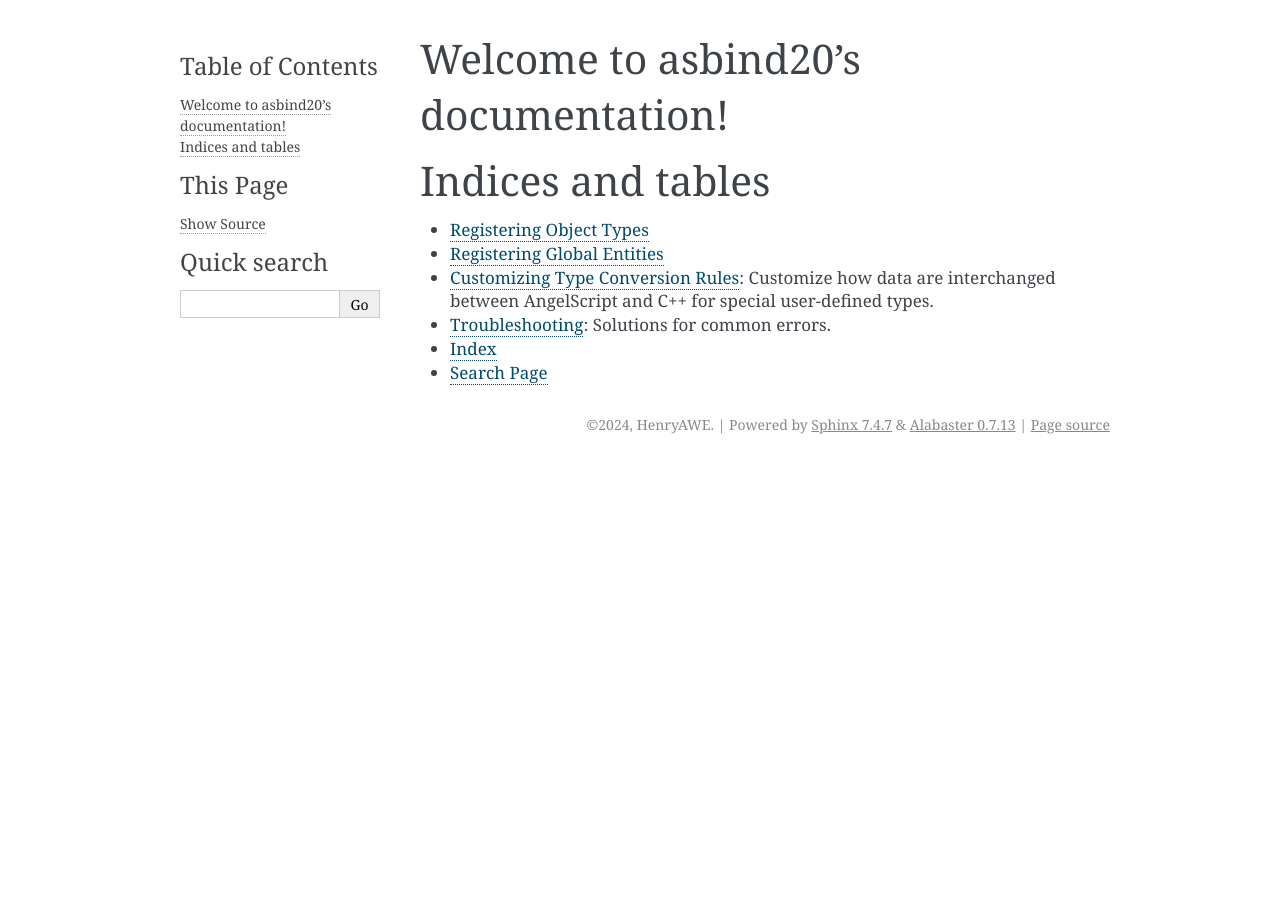
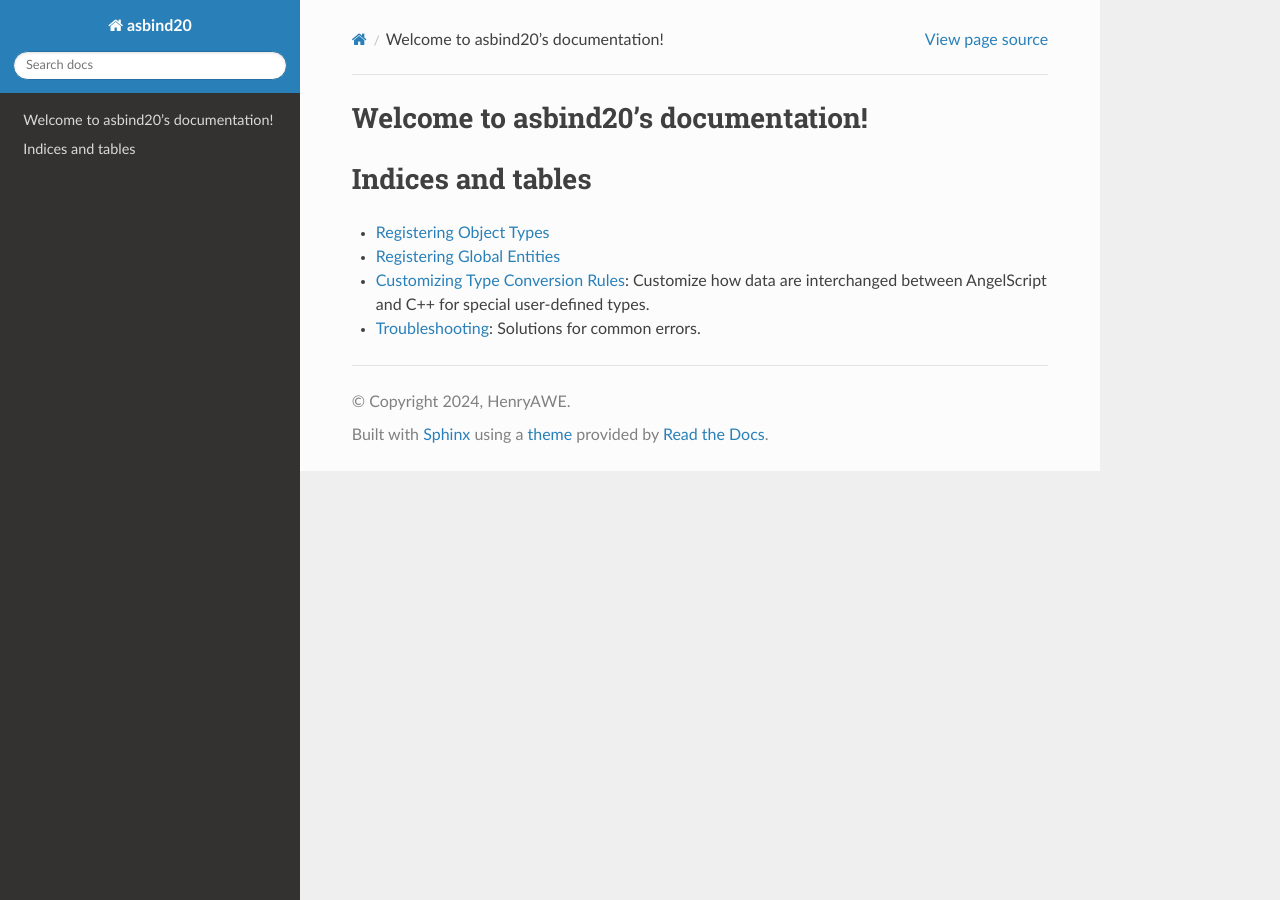
Before and after one commit to HenryAWE/asbind20, a Sphinx documentation site: the page built from doc/index.rst, in a window 1280 px wide. Built offline with Sphinx 7.4.7 and the Read the Docs theme 3.1.0, drawn with Linux system fonts in a browser that asks for light colours.

Commit message:
Update style

```diff
--- a/doc/conf.py
+++ b/doc/conf.py
@@ -23,7 +23,7 @@ exclude_patterns = []
 # -- Options for HTML output -------------------------------------------------
 # https://www.sphinx-doc.org/en/master/usage/configuration.html#options-for-html-output
 
-html_theme = 'alabaster'
+html_theme = 'sphinx_rtd_theme'
 html_static_path = ['_static']
 
 # Breathe Configuration
--- a/doc/index.rst
+++ b/doc/index.rst
@@ -17,5 +17,3 @@ Indices and tables
 * :doc:`Registering Global Entities <global>`
 * :doc:`Customizing Type Conversion Rules <custom_conv_rule>`: Customize how data are interchanged between AngelScript and C++ for special user-defined types.
 * :doc:`Troubleshooting <troubleshooting>`: Solutions for common errors.
-* :ref:`genindex`
-* :ref:`search`
```
